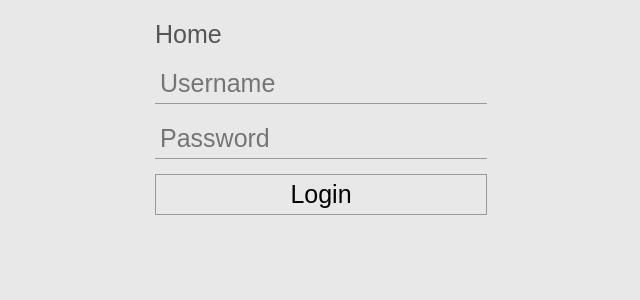
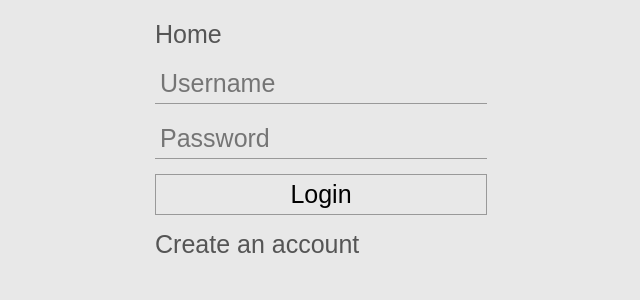
Before and after one commit to nibhscripta/quizapp-fastapi, a React (Create React App) app in the folder quizapp-react/: page /login in a window 1280 px wide. Shown: the top 300 px of the page, without its empty margins (319-959 px from the left). Built offline with nearby package versions, Linux system fonts and the light colour scheme.

Commit message:
✏ link to registration from login page

```diff
--- a/quizapp-react/src/components/login/LoginForm.js
+++ b/quizapp-react/src/components/login/LoginForm.js
@@ -11,6 +11,7 @@ const LoginForm = ({ onSubmit }) => {
         <input type="text" name="username" placeholder="Username" />
         <input type="password" name="password" placeholder="Password" />
         <button type="submit">Login</button>
+        <Link to="/register">Create an account</Link>
       </form>
     </div>
   );
```
